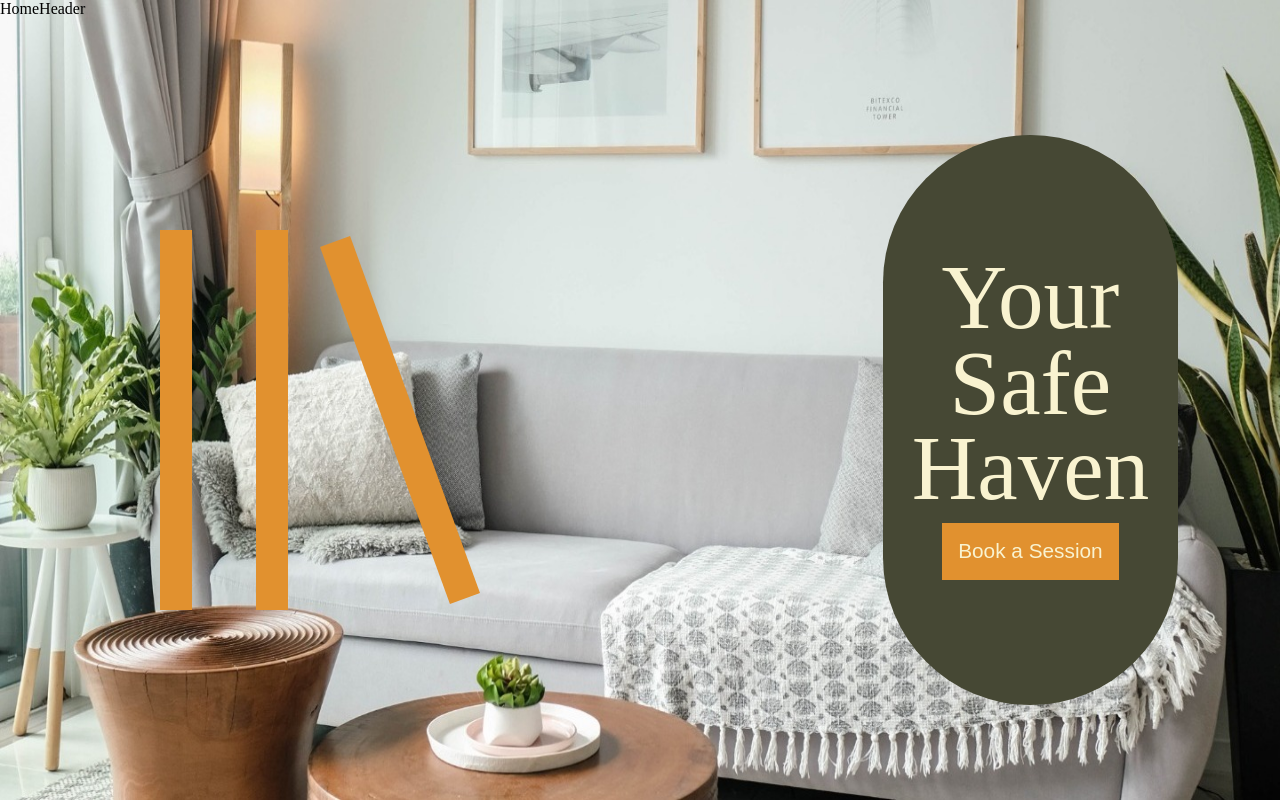
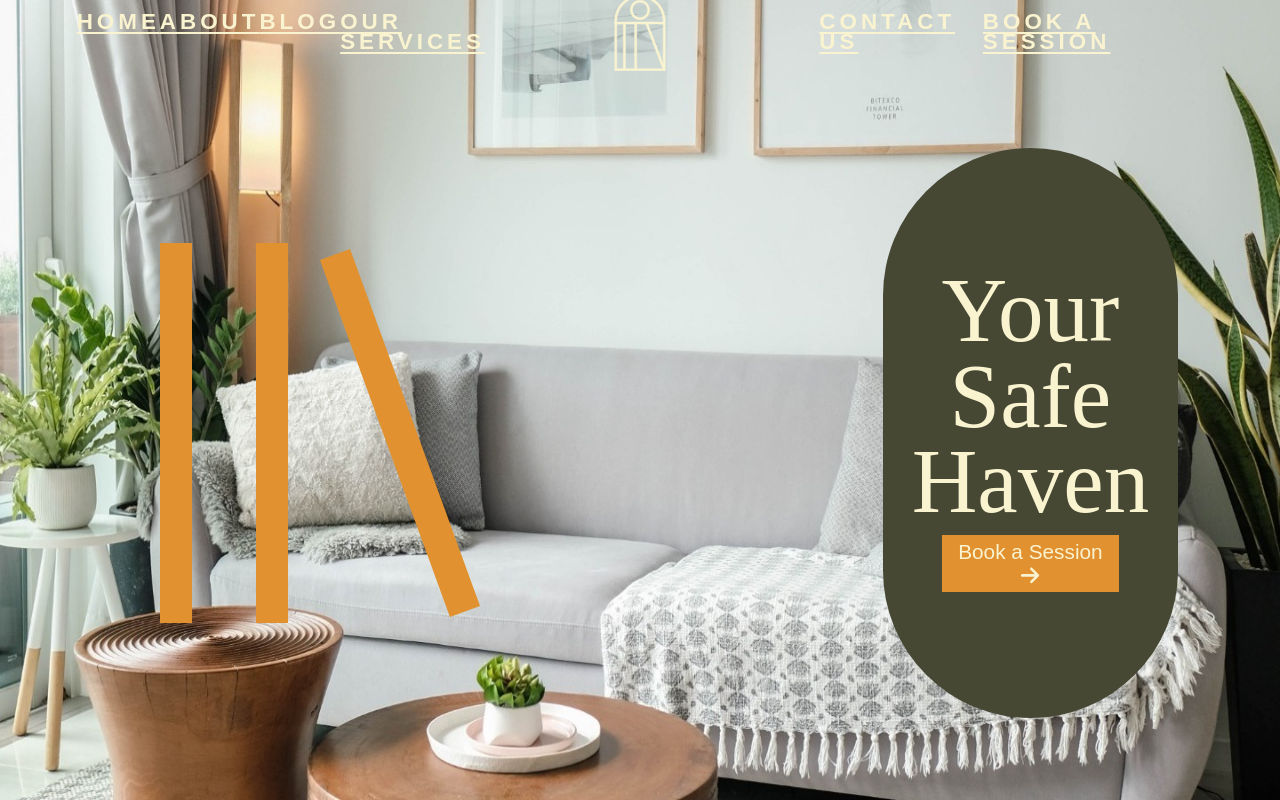
Before and after one commit to MohamedElnaggar1223/sonderhood, a React (Create React App) app: page / in a window 1280 px wide. Built offline with nearby package versions, Linux system fonts and the light colour scheme.

Commit message:
FinalCommitBeforeSleep

```diff
--- a/package.json
+++ b/package.json
@@ -3,6 +3,9 @@
   "version": "0.1.0",
   "private": true,
   "dependencies": {
+    "@fortawesome/fontawesome-svg-core": "^6.4.2",
+    "@fortawesome/free-solid-svg-icons": "^6.4.2",
+    "@fortawesome/react-fontawesome": "^0.2.0",
     "@testing-library/jest-dom": "^5.17.0",
     "@testing-library/react": "^13.4.0",
     "@testing-library/user-event": "^13.5.0",
--- a/src/App.js
+++ b/src/App.js
@@ -1,9 +1,15 @@
 import React from 'react'
 import Home from './components/Home';
+import TherapyImportance from './components/TherapyImportance';
 
 function App()
 {
-    return <Home />
+    return (
+        <>
+            <Home />
+            <TherapyImportance />
+        </>
+    )
 }
 
 export default App;
--- a/src/components/Home.js
+++ b/src/components/Home.js
@@ -1,5 +1,7 @@
 import React from 'react'
 import HomeHeader from './HomeHeader'
+import { FontAwesomeIcon } from '@fortawesome/react-fontawesome'
+import { faArrowRight } from '@fortawesome/free-solid-svg-icons'
 
 export default function Home()
 {
@@ -17,7 +19,7 @@ export default function Home()
                         <h6>Your</h6> <h6>Safe</h6> <h6>Haven</h6>
                     </div>
                     <div className='HomePageBookSessionButton'>
-                        <button>Book a Session</button>
+                        <button>Book a Session <FontAwesomeIcon icon={faArrowRight} /></button>
                     </div>
                 </div>
             </div>
--- a/src/components/HomeHeader.js
+++ b/src/components/HomeHeader.js
@@ -3,6 +3,25 @@ import React from 'react'
 export default function HomeHeader()
 {
     return (
-        <div>HomeHeader</div>
+        <div className='HomeHeaderContainer'>
+            <div className='HomeHeaderContent'>
+                <div className='HomeHeaderAnchor'><a href='/'>HOME</a></div>
+                <div className='HomeHeaderAnchor'><a href='/'>ABOUT</a></div>
+                <div className='HomeHeaderAnchor'><a href='/'>BLOG</a></div>
+                <div className='HomeHeaderAnchor'><a href='/'>OUR SERVICES</a></div>
+            </div>
+            <svg xmlns="http://www.w3.org/2000/svg" width="52" height="76" viewBox="0 0 52 76" fill="none">
+                <path d="M22.7101 28.0581V27.8081H22.4601H20.917H20.667V28.0581V74.7204V74.9704H20.917H22.4601H22.7101V74.7204V28.0581Z" fill="#F9F3D0" stroke="#F9F3D0"strokeWidth="0.5"/>
+                <path d="M50.478 27.2783V27.0283H50.228H1.0625H0.8125V27.2783V28.8375V29.0875H1.0625H50.228H50.478V28.8375V27.2783Z" fill="#F9F3D0" stroke="#F9F3D0"strokeWidth="0.5"/>
+                <path d="M11.4142 28.0581V27.8081H11.1642H9.62109H9.37109V28.0581V74.7204V74.9704H9.62109H11.1642H11.4142V74.7204V28.0581Z" fill="#F9F3D0" stroke="#F9F3D0"strokeWidth="0.5"/>
+                <path d="M33.3323 27.3315L33.2436 27.0977L33.0105 27.188L31.5685 27.7467L31.3354 27.8371L31.4241 28.0708L49.2706 75.0949L49.3593 75.3286L49.5924 75.2383L51.0344 74.6796L51.2675 74.5893L51.1788 74.3556L33.3323 27.3315Z" fill="#F9F3D0" stroke="#F9F3D0"strokeWidth="0.5"/>
+                <path d="M0.75 75.5V75.75H1H50.7494H50.9994H51V75.5H51.2494V25.7597C51.2494 11.6959 39.9244 0.25 25.9997 0.25C12.075 0.25 0.75 11.6959 0.75 25.7597V75.5ZM49.2069 25.7597V73.6908H2.79313V25.7597C2.79313 12.8274 13.2062 2.30918 26.0003 2.30918C38.7944 2.30918 49.2069 12.8268 49.2069 25.7597Z" fill="#F9F3D0" stroke="#F9F3D0"strokeWidth="0.5"/>
+                <path d="M16.3506 14.9016C16.3506 20.2738 20.6759 24.6484 25.9997 24.6484C31.3228 24.6484 35.6487 20.2738 35.6487 14.9016C35.6487 9.5294 31.3228 5.15479 25.9997 5.15479C20.6765 5.15479 16.3506 9.5294 16.3506 14.9016ZM18.3937 14.9016C18.3937 10.6603 21.8089 7.21396 25.9997 7.21396C30.1911 7.21396 33.6056 10.6603 33.6056 14.9016C33.6056 19.1429 30.1911 22.5892 25.9997 22.5892C21.8083 22.5892 18.3937 19.1429 18.3937 14.9016Z" fill="#F9F3D0" stroke="#F9F3D0"strokeWidth="0.5"/>
+            </svg>
+            <div className='HomeHeaderContent'>
+                <div className='HomeHeaderAnchor'><a href='/'>CONTACT US</a></div>
+                <div className='HomeHeaderAnchor'><a href='/'>BOOK A SESSION</a></div>
+            </div>
+        </div>
     )
 }
--- /dev/null
+++ b/src/components/TherapyImportance.js
@@ -0,0 +1,11 @@
+import React from 'react'
+
+export default function TherapyImportance()
+{
+    return (
+        <div className='TherapyImportanceContainer'>
+            <div className='TherapyImportanceTitle'><div>WHY IS THERAPY</div><div> IMPORTANT?</div></div>
+            <div className='TherapyImportanceDesc'>Lorem ipsum dolor sit amet, consectetur adipiscing elit, sed do eiusmod tempor incididunt ut labore et dolore magna aliqua. Ut enim ad minim veniam, quis nostrud exercitation ullamco laboris nisi ut aliquip ex ea commodo consequat. Duis aute irure dolor in reprehenderit in voluptate velit esse cillum dolore eu fugiat nulla pariatur. Excepteur sint occaecat cupidatat non proident, sunt in culpa qui officia deserunt mollit anim id est laborum.</div>
+        </div>
+    )
+}
--- a/src/index.css
+++ b/src/index.css
@@ -7,9 +7,7 @@
 @font-face
 {
 	font-family: Raglika;
-	src: url("./WebFonts/raglika-6yzwq.ttf") format('ttf'),
-		url("./WebFonts/raglika-6yzwq.woff") format('woff'),
-		url("./WebFonts/raglika-6yzwq.otf") format('otf');
+	src: url("./WebFonts/raglika-6yzwq.otf") format('otf');
 }
 
 html, body, #root
@@ -18,6 +16,8 @@ html, body, #root
 	width: 100%;
 	margin: 0;
 	padding: 0;
+	overflow: auto;
+	box-sizing: border-box;
 }
 
 .HomePageContainer
@@ -37,7 +37,8 @@ html, body, #root
 	display: flex;
 	width: 100%;
 	height: 95%;
-	padding-bottom: 0px;
+	padding-bottom: 0;
+	margin: 0;
 	justify-content: space-between;
 	align-items: center;
 	flex-shrink: 0;
@@ -125,4 +126,96 @@ html, body, #root
 	background: var(--Sonder-orange);
 	border: 0px;
 	outline: none;
+	cursor: pointer;
 }
+
+.HomeHeaderContainer
+{
+	display: flex;
+	flex-direction: row;
+	height: 5%;
+	justify-content: space-around;
+	align-items: center;
+	margin-top: 1%;
+}
+
+.HomeHeaderContent
+{
+	display: flex;
+	flex-direction: row;
+	justify-content: space-around;
+	width: 30%;
+}
+
+.HomeHeaderAnchor a
+{
+	color: var(--Sonder-yellow);
+	text-align: center;
+	font-feature-settings: 'clig' off, 'liga' off;
+	font-family: Arial;
+	font-size: 1.4rem;
+	font-style: normal;
+	font-weight: 600;
+	line-height: 1.125rem; /* 100% */
+	letter-spacing: 0.25rem;
+	text-transform: uppercase;
+	text-decoration: underline;
+	text-decoration-color: var(--Sonder-yellow);
+	text-decoration-thickness: 0.15rem;
+	text-underline-offset: 0.2rem;
+}
+
+.TherapyImportanceContainer
+{
+	height: 55%;
+	width: 100%;
+	display: flex;
+	flex-direction: row;
+	background: var(--Sonder-olive);
+	justify-content: space-between;
+}
+
+.TherapyImportanceTitle
+{
+	width: 50%;
+	height: 100%;
+	display: flex;
+	text-wrap: wrap;
+	justify-content: center;
+	align-items: center;
+	margin-left: 7%;
+	flex-direction: column;
+}
+
+.TherapyImportanceTitle div
+{
+	color: var(--Sonder-yellow, #F9F3D0);
+	font-feature-settings: 'clig' off, 'liga' off;
+	font-family: Arial;
+	font-size: 3.875rem;
+	font-style: normal;
+	font-weight: 400;
+	line-height: 3.5rem; /* 121.739% */
+	text-align: left;
+	display: flex;
+	flex-direction: column;
+	justify-content: flex-start;
+	width: 100%;
+	margin-bottom: 2%;
+}
+
+.TherapyImportanceDesc
+{
+	display: flex;
+	color: var(--Sonder-yellow, #F9F3D0);
+	font-feature-settings: 'clig' off, 'liga' off;
+	font-family: Arial;
+	font-size: 1.125rem;
+	font-style: normal;
+	font-weight: 400;
+	line-height: 1.4375rem; /* 127.778% */
+	justify-content: center;
+	align-items: center;
+	margin-right: 10%;
+	width: 40%;
+}
```
Also changed, not shown: 1 other file (tests, documents, lock files or other folders).
